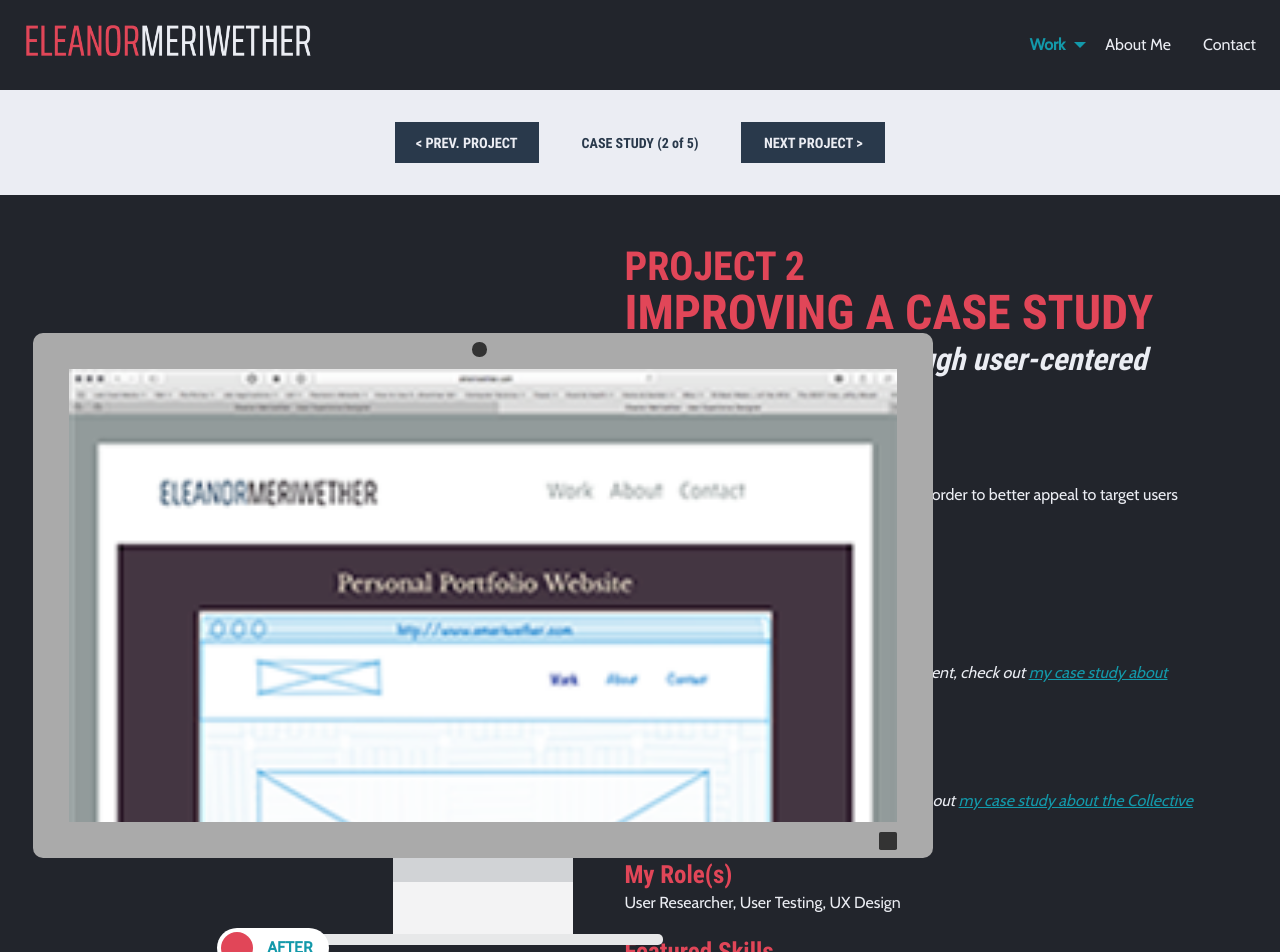
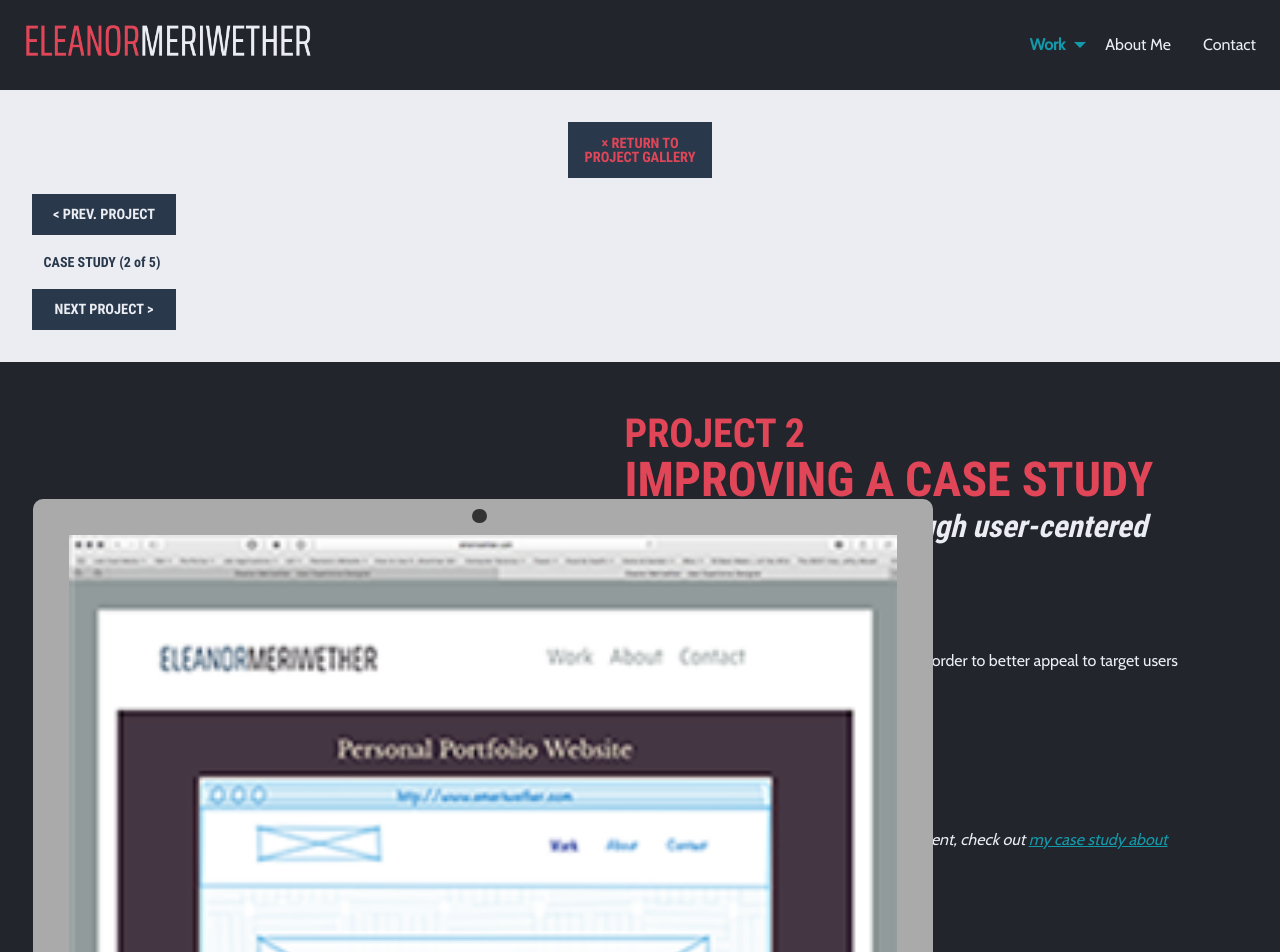
Before and after one commit to emeriwether/emeriwether.github.io, a Jekyll site: the page built from project.html, in a window 1280 px wide. Shown: the top 952 px of the page. Built offline with Jekyll 4.4.1, drawn with Linux system fonts in a browser that asks for light colours.

Commit message:
ct styling proj nav

```diff
--- a/css2/home.css
+++ b/css2/home.css
@@ -22,7 +22,7 @@
 }
 
 main .card:hover {
-    transform: scale(1.08);
+    transform: scale(1.05);
 }
 
 main .card img {
--- a/css2/project.css
+++ b/css2/project.css
@@ -10,7 +10,7 @@
     padding: 0 0.5em;
     font-size: 0.875em;
     color: #29394b;
-    max-widht: 10em;
+    max-width: 10em;
 }
 
 .rwd-break {
@@ -19,6 +19,11 @@
 
 .button {
     max-width: 10em;
+}
+
+.returnToHome {
+    color: #E14658;
+    font-size:
 }
 /* END PROJECT NAVIGATION STYLING */
 /***********************/
--- a/project.html
+++ b/project.html
@@ -8,9 +8,12 @@
 ---
 
 <nav class="grid-x align-center align-middle projectNav">
-    <a class="small-4 medium-3 large-2 cell button" href="/projectA.html">&lt; PREV. PROJECT</a>
-    <p class="small-4 medium-3 large-2  cell text-center">CASE STUDY <br class="rwd-break">(2 of 5)</p>
-    <a class="small-4 medium-3 large-2  cell button" href="/projectC.html">NEXT PROJECT &gt;</a>
+    <a href="/home.html" class="small-4 medium-3 large-2 cell button returnToHome">&times; RETURN TO PROJECT GALLERY</a>
+    <div class="cell">
+        <a class="small-4 medium-3 large-2 cell button" href="/projectA.html">&lt; PREV. PROJECT</a>
+        <p class="small-4 medium-3 large-2  cell text-center">CASE STUDY <br class="rwd-break">(2 of 5)</p>
+        <a class="small-4 medium-3 large-2  cell button" href="/projectC.html">NEXT PROJECT &gt;</a>
+    </div>
 </nav>
 
 <!-- BEGIN HEADER -->
```
